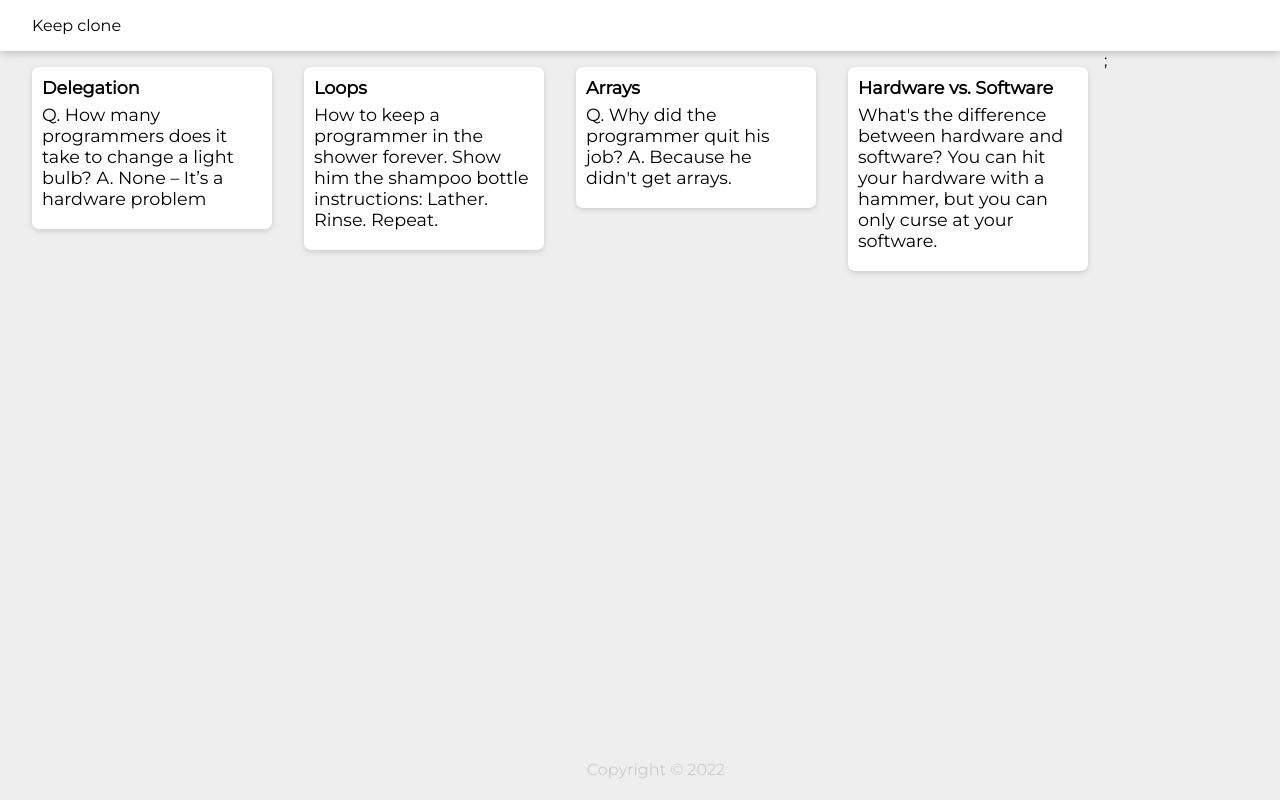
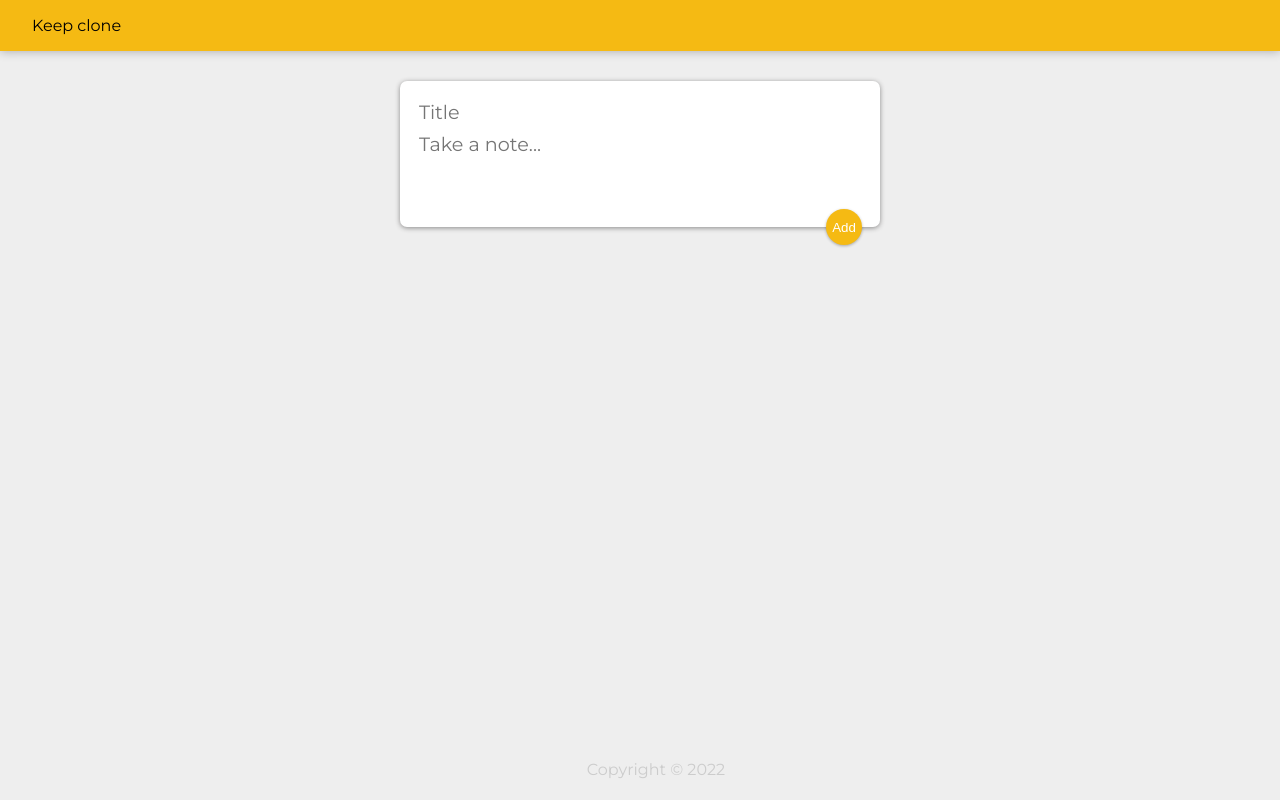
Before and after one commit to faisalnazir7/Keep-cl, a React (Create React App) app: page / in a window 1280 px wide. Built offline with nearby package versions, Linux system fonts and the light colour scheme; a web font is replaced by a local one.

Commit message:
finish_1

```diff
--- a/public/styles.css
+++ b/public/styles.css
@@ -12,14 +12,14 @@
 }
 
 header {
-  background-color: #fff;
+  background-color: #f5ba13;
   margin: auto -16px;
   padding: 16px 32px;
   box-shadow: 0 0 10px 0 rgba(0, 0, 0, 0.3);
 }
 
 header h1 {
-  color: rgb(231, 175, 55);
+  color: #fff;
   font-family: "McLaren", cursive;
   font-weight: 200;
 }
@@ -54,3 +54,49 @@
   white-space: pre-wrap;
   word-wrap: break-word;
 }
+
+.note button {
+  position: relative;
+  float: right;
+  margin-right: 10px;
+  color: #f5ba13;
+  border: none;
+  width: 36px;
+  height: 36px;
+  cursor: pointer;
+  outline: none;
+}
+
+form {
+  position: relative;
+  width: 480px;
+  margin: 30px auto 20px auto;
+  background: #fff;
+  padding: 15px;
+  border-radius: 7px;
+  box-shadow: 0 1px 5px rgb(138, 137, 137);
+}
+form input,
+form textarea {
+  width: 100%;
+  border: none;
+  padding: 4px;
+  outline: none;
+  font-size: 1.2em;
+  font-family: inherit;
+  resize: none;
+}
+form button {
+  position: absolute;
+  right: 18px;
+  bottom: -18px;
+  background: #f5ba13;
+  color: #fff;
+  border: none;
+  border-radius: 50%;
+  width: 36px;
+  height: 36px;
+  box-shadow: 0 1px 3px rgba(0, 0, 0, 0.3);
+  cursor: pointer;
+  outline: none;
+}
--- a/src/components/App.jsx
+++ b/src/components/App.jsx
@@ -1,17 +1,35 @@
-import React from "react";
+import React, {useState} from "react";
 import Header from "./Header";
 import Footer from './Footer';
 import Note from "./Note";
-import notes from "../notes";
+import CreateArea from "./CreateArea";
 
 
 
 function App() {
+
+    const [notes, setNotes] = useState([]);
+
+    function addNote(newNote) {
+        setNotes(prevNotes => {
+            return [...prevNotes, newNote];
+        });
+    }
+
+    function deleteNote(id) {
+        setNotes(prevNotes => {
+            return prevNotes.filter((noteItem, index) => {
+                return index !== id;
+            });
+        });
+    }
     return <div>
         <Header/>
-        {notes.map(noteItem => (
-            <Note key={noteItem.key} title={noteItem.title} content={noteItem.content} />
-            ))};
+        <CreateArea onAdd={addNote} />
+        {notes.map((noteItem, index) => {
+            return (<Note key={index} id={index} title={noteItem.title} content={noteItem.content} onDelete={deleteNote} />
+            );
+        })}
         <Footer/>
     </div>
 }
--- /dev/null
+++ b/src/components/CreateArea.jsx
@@ -0,0 +1,46 @@
+import React, { useState } from "react";
+
+function CreateArea(props) {
+
+    const [note, setNote] = useState({
+        title: "",
+        content: ""
+    });
+
+    function handleChange(event) {
+        const {name, value} = event.target;
+
+        setNote(prevNote => {
+            return {
+                ...prevNote,
+                [name]: value
+            }
+        });
+    }
+
+    function submitNote(event) {
+        props.onAdd(note);
+        setNote({
+            title: "",
+            content: ""
+        });
+        event.preventDefault();
+    }
+
+  return (
+    <div>
+      <form>
+        <input name="title" onChange={handleChange} value={note.title} placeholder="Title" />
+        <textarea
+            name="content" onChange={handleChange}
+            value={note.content}
+            placeholder="Take a note..."
+            rows="3"
+        />
+        <button onClick={submitNote}>Add</button>
+      </form>
+    </div>
+  );
+}
+
+export default CreateArea;
--- a/src/components/Note.jsx
+++ b/src/components/Note.jsx
@@ -1,10 +1,17 @@
 import React from "react";
 
 function Note(props) {
-    return ( <div className="note">
-                <h1>{props.title}</h1>
-                <p>{props.content}</p>
-            </div>
-    );
+
+  function handleClick() {
+    props.onDelete(props.id);
+  }
+  return (
+    <div className="note">
+      <h1>{props.title}</h1>
+      <p>{props.content}</p>
+      <button onClick={handleClick}>DELETE</button>
+    </div>
+  );
 }
+
 export default Note;
```
